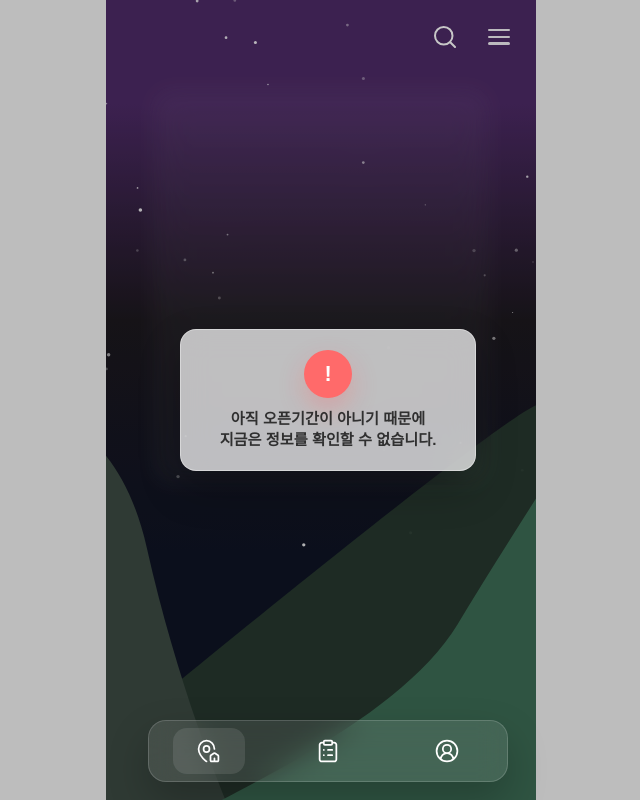
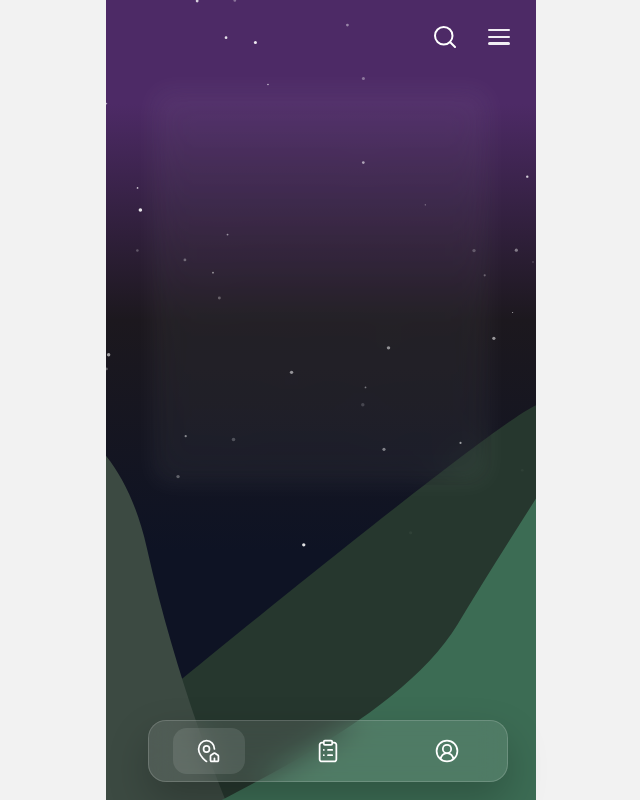
Before and after one commit to iyeojae/HCP-FE, a React (Create React App) app in the folder hcp/: page /main in a window 1280 px wide. Shown: the whole page, without its empty margins (312-952 px from the left). Built offline with nearby package versions, Linux system fonts and the light colour scheme.

Commit message:
메인페이지 모달 삭제

```diff
--- a/hcp/src/pages/main/MainPage.jsx
+++ b/hcp/src/pages/main/MainPage.jsx
@@ -1,6 +1,5 @@
 import React, { useMemo } from "react";
 import "../../styles/main/MainPage.css";
-import AlertModal from "../../components/common/AlertModal";
 
 export default function MainPage() {
   // ✅ 상시 표시 (개발자가 나중에 false로 바꾸면 됨)
@@ -28,14 +27,7 @@ export default function MainPage() {
         />
       </div>
 
-      <AlertModal
-        open={modalOpen}
-        variant="glass"
-        showIcon
-        hideButton      // ✅ 버튼 제거
-        lock            // ✅ overlay 클릭으로 닫히지 않게
-        title={title}
-      />
+
     </>
   );
 }
```
